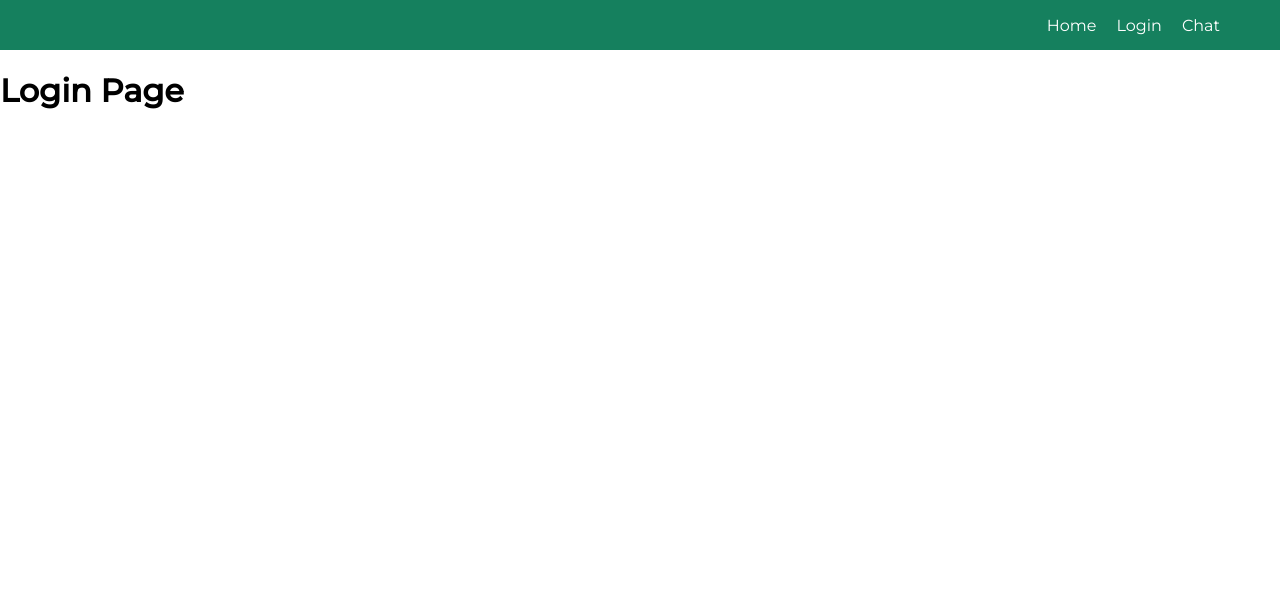
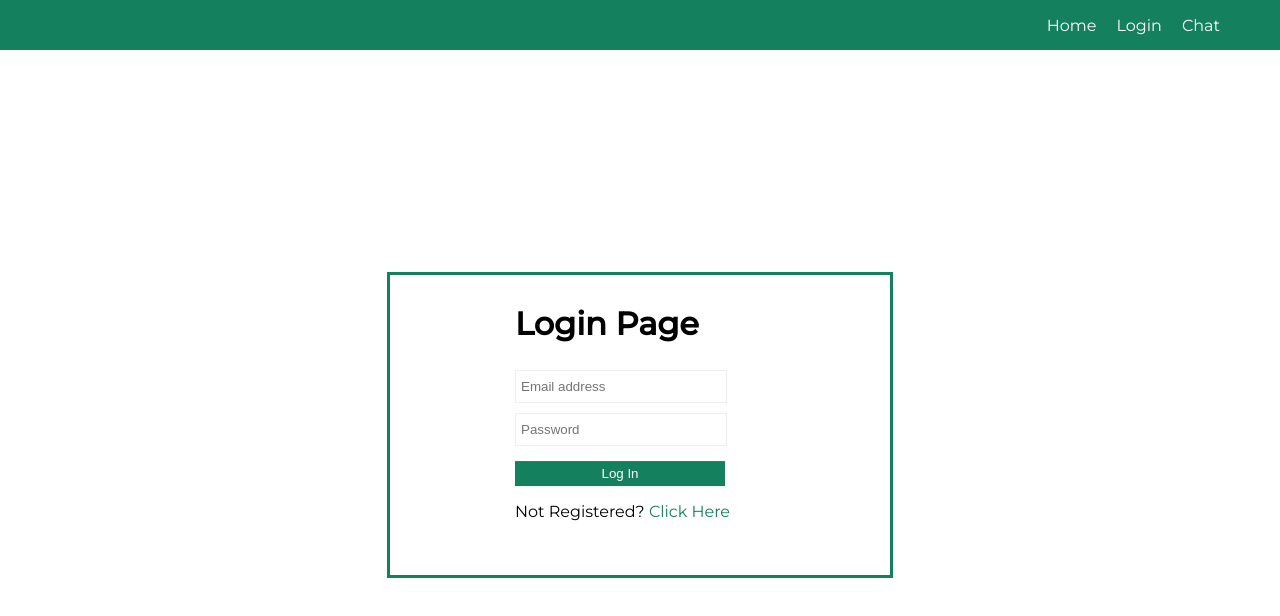
Before and after one commit to PatrickNymark/Meew-ChatProject, a React (Create React App) app in the folder client/: page /login in a window 1280 px wide. Shown: the top 616 px of the page. Built offline with nearby package versions, Linux system fonts and the light colour scheme.

Commit message:
Added styling for login page

```diff
--- a/client/src/pages/Login.js
+++ b/client/src/pages/Login.js
@@ -1,9 +1,22 @@
 import React from 'react'
-
+import { Link } from 'react-router-dom'
+import '../sass/login.scss'
 export default function Login() {
     return (
-        <div>
-            <h1>Login Page</h1>
+        <div className="login-wrapper">
+
+            <div className="login-container">
+
+
+                <div className="email">
+                    <h1>Login Page</h1>
+
+                    <input className="input" type="text" placeholder="Email address" name="email" />
+                    <input className="input" type="text" placeholder="Password" name="password" />
+                    <button className="login-btn">Log In</button>
+                    <p>Not Registered? <Link  className ="click-here" to="/register">Click Here</Link></p>
+                </div>
+            </div>
         </div>
     )
 }
--- /dev/null
+++ b/client/src/sass/login.scss
@@ -0,0 +1,41 @@
+.login-wrapper{
+    height: calc(100vh - 50px);
+    display: flex;
+    align-items: center;
+
+    .login-container {
+        margin: auto;
+        height:300px;
+        width: 500px;
+        border: 3px solid #15805e;
+        position: relative;
+
+        .email {
+            position: absolute;
+            top: 45%;
+            left: 50%;
+            transform: translate(-50%, -50%);
+            margin: block;
+
+            .login-btn{
+                margin-top: 10px;
+                min-width: 210px;
+                background: #15805e;
+                border: none;
+                padding: 5px;
+                color: #fff;
+            }
+
+            .input{
+                min-width: 200px;
+                margin: 5px 0px;
+                border: 1px solid #eee;
+                padding: 8px 5px;
+            }
+
+            .click-here{
+                color: #15805e;
+            }
+        }
+    }
+}
```
